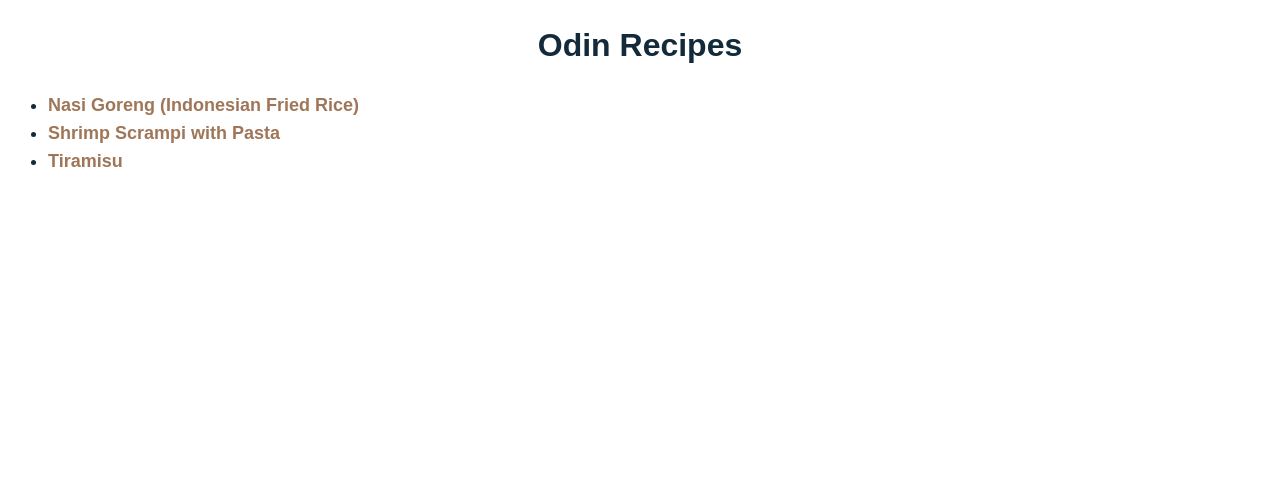
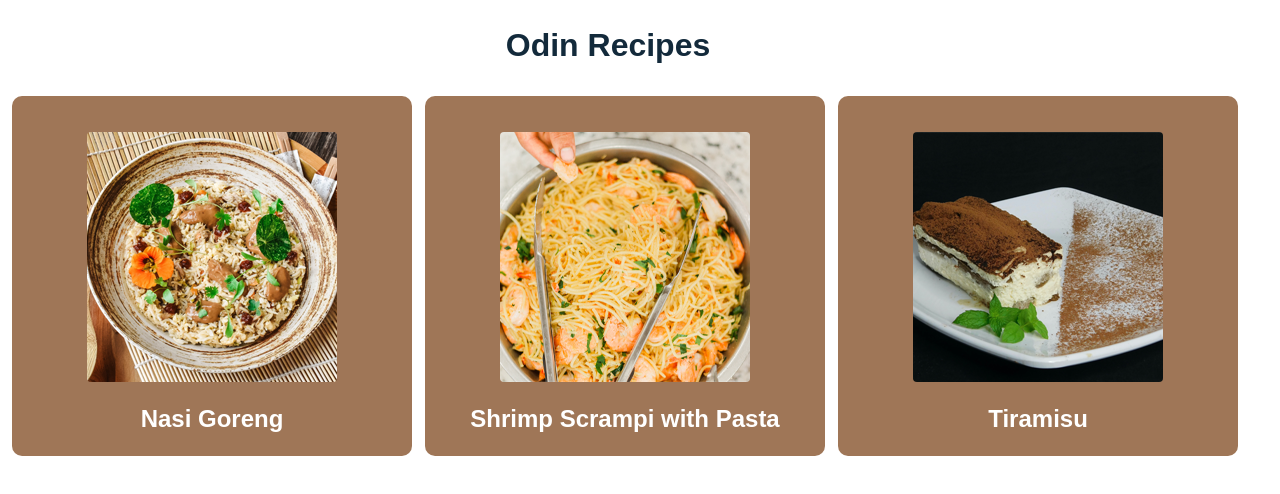
Before and after one commit to tingtung46/odin-recipes, a plain HTML site: page index.html in a window 1280 px wide. Drawn offline with Linux system fonts and the light colour scheme.

Commit message:
Edit index.html with padding, margin, color

```diff
--- a/css/index.css
+++ b/css/index.css
@@ -12,14 +12,46 @@ h1 {
     font-size: 32px;
     font-weight: 800;
     text-align: center;
+    max-width: 1200px;
 }
 
 a {
     text-decoration: none;
     font-weight: 700;
-    color: rgb(159, 118, 87);
+    color: rgb(255, 255, 255);
 }
 
-a :hover {
+a:hover {
     color: rgb(60, 58, 71);
 }
+
+/* Container */
+.recipes {
+    max-width: 1400px;
+    margin: 0 auto;
+}
+
+/* Card */
+.card {
+    width: 400px;
+    height: auto;
+    padding: 18px;
+    background-color: rgb(159, 118, 87);
+    display: inline-block;
+    margin: 4px;
+    border-radius: 10px;
+}
+
+.card img {
+    max-width: 250px;
+    height: auto;
+    display: block;
+    margin: 18px auto;
+    border-radius: 4px;
+}
+
+.card h2 {
+    text-align: center;
+    font-size: 24px;
+    margin: 0;
+}
--- a/index.html
+++ b/index.html
@@ -13,10 +13,19 @@
 </head>
 <body>
     <h1>Odin Recipes</h1>
-    <ul class="recipes">
-        <li><a href="recipes/nasi-goreng.html">Nasi Goreng (Indonesian Fried Rice)</a></li>
-        <li><a href="recipes/shrimp-scampi.html">Shrimp Scrampi with Pasta</a></li>
-        <li><a href="recipes/tiramisu.html">Tiramisu</a></li>
-    </ul>
+    <div class="recipes">
+        <div class="card">
+            <img src="images/250px-nasi-goreng.png" alt="Nasi Goreng">
+            <h2 class="recipe-title"><a href="recipes/nasi-goreng.html">Nasi Goreng</a></h2>
+        </div>
+        <div class="card">
+            <img src="images/250px-shrimp-scrampi.png" alt="Shrimp Scrampi">
+            <h2 class="recipe-title"><a href="recipes/shrimp-scampi.html">Shrimp Scrampi with Pasta</a></h2>
+        </div>
+        <div class="card">
+            <img src="images/250px-tiramisu.png" alt="Tiramisu">
+            <h2 class="recipe-title"><a href="recipes/tiramisu.html">Tiramisu</a></h2>
+        </div>
+    </div>
 </body>
 </html>
```
